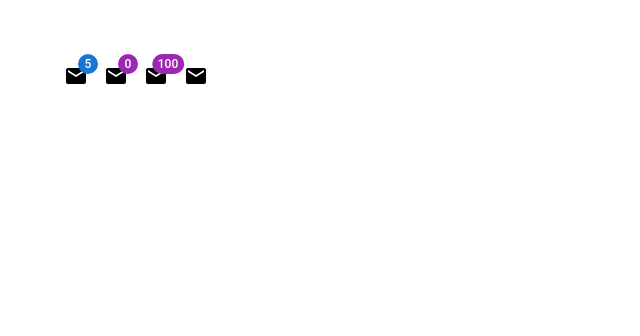
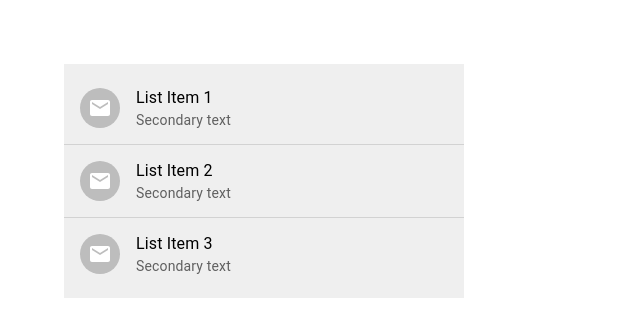
Before and after one commit to Mhdez221993/react-mui, a React (Create React App) app: page / in a window 1280 px wide. Shown: the top 336 px of the page, without its empty margins (0-640 px from the left). Built offline with nearby package versions, Linux system fonts and the light colour scheme.

Commit message:
Add List component and use some props

```diff
--- a/src/App.tsx
+++ b/src/App.tsx
@@ -1,11 +1,11 @@
 import "./App.css";
 
-import { MuiBadge } from "./components/MuiBadge";
+import { MuiList } from "./components/MuiList";
 
 function App() {
   return (
     <div className="App">
-      <MuiBadge />
+      <MuiList />
     </div>
   );
 }
--- /dev/null
+++ b/src/components/MuiList.tsx
@@ -0,0 +1,60 @@
+import {
+  Avatar,
+  Box,
+  Divider,
+  List,
+  ListItem,
+  ListItemAvatar,
+  ListItemButton,
+  ListItemIcon,
+  ListItemText,
+} from "@mui/material";
+
+import { Mail } from "@mui/icons-material";
+
+export const MuiList = () => {
+  return (
+    <Box sx={{ width: "400px", backgroundColor: "#efefef" }}>
+      <List>
+        <ListItem disablePadding>
+          <ListItemButton>
+            <ListItemIcon>
+              <ListItemAvatar>
+                <Avatar>
+                  <Mail />
+                </Avatar>
+              </ListItemAvatar>
+            </ListItemIcon>
+            <ListItemText primary="List Item 1" secondary="Secondary text" />
+          </ListItemButton>
+        </ListItem>
+
+        <Divider />
+
+        <ListItem>
+          <ListItemIcon>
+            <ListItemAvatar>
+              <Avatar>
+                <Mail />
+              </Avatar>
+            </ListItemAvatar>
+          </ListItemIcon>
+          <ListItemText primary="List Item 2" secondary="Secondary text" />
+        </ListItem>
+
+        <Divider />
+
+        <ListItem>
+          <ListItemIcon>
+            <ListItemAvatar>
+              <Avatar>
+                <Mail />
+              </Avatar>
+            </ListItemAvatar>
+          </ListItemIcon>
+          <ListItemText primary="List Item 3" secondary="Secondary text" />
+        </ListItem>
+      </List>
+    </Box>
+  );
+};
```
